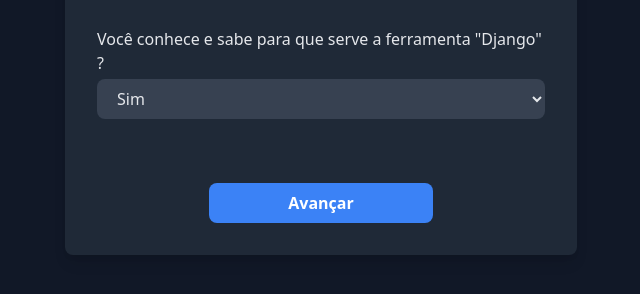
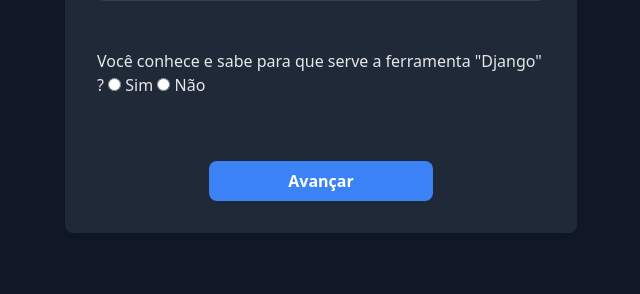
Before and after one commit to L3mitch/Estatistica-Aplicada, a Flask app: template api/app/templates/resposta_fim.html in a window 1280 px wide. Shown: the part 435-729 px from the top of the page, without its empty margins (319-959 px from the left). Run offline with Flask 3, Linux system fonts and the light colour scheme; the template is opened without the code that fills it, so the values that code supplies are empty.

Commit message:
update code

```diff
--- a/api/app/templates/resposta_fim.html
+++ b/api/app/templates/resposta_fim.html
@@ -21,43 +21,33 @@
         </div>
 
         <div class="step">
-          <label for="q2_01" class="block mb-1" >Você conhece e sabe para que serve a ferramenta "Django" ?</label>
-          <select id="q2_01" name="q2_01" class="w-full bg-gray-700 text-gray-200 rounded-lg py-2 px-4 focus:outline-none focus:border-blue-400" required>
-            <option value="S">Sim</option>
-            <option value="N">Não</option>
-          </select>
+          <span>Você conhece e sabe para que serve a ferramenta "Django" ?</span>
+          <label><input type="radio" id="q2_01" name="q2_01" value="S" required> Sim</label>
+          <label><input type="radio" id="q2_01" name="q2_01" value="N" required> Não</label>
         </div>
 
         <div class="step hidden">
-          <label for="q2_02" class="block mb-1" >Você sabe o que é ou para que serve uma API?</label>
-          <select id="q2_02" name="q2_02" class="w-full bg-gray-700 text-gray-200 rounded-lg py-2 px-4 focus:outline-none focus:border-blue-400" required>
-            <option value="S">Sim</option>
-            <option value="N">Não</option>
-          </select>
+          <span>Você sabe o que é ou para que serve uma API?</span>
+          <label><input type="radio" id="q2_02" name="q2_02" value="S" required> Sim</label>
+          <label><input type="radio" id="q2_02" name="q2_02" value="N" required> Não</label>
         </div>
 
         <div class="step hidden">
-          <label for="q2_03" class="block mb-1">Você sabe o que é um arquivo CSV?</label>
-          <select id="q2_03" name="q2_03" class="w-full bg-gray-700 text-gray-200 rounded-lg py-2 px-4 focus:outline-none focus:border-blue-400" required>
-            <option value="S">Sim</option>
-            <option value="N">Não</option>
-          </select>
+          <span>Você sabe o que é um arquivo CSV?</span>
+          <label><input type="radio" id="q2_03" name="q2_03" value="S" required> Sim</label>
+          <label><input type="radio" id="q2_03" name="q2_03" value="N" required> Não</label>
         </div>
 
         <div class="step hidden">
-          <label for="q2_04" class="block mb-1">Você sabe a diferença entre Front-End e Back-End?</label>
-          <select id="q2_04" name="q2_04" class="w-full bg-gray-700 text-gray-200 rounded-lg py-2 px-4 focus:outline-none focus:border-blue-400" required>
-            <option value="S">Sim</option>
-            <option value="N">Não</option>
-          </select>
+          <span>Você sabe a diferença entre Front-End e Back-End?</span>
+          <label><input type="radio" id="q2_04" name="q2_04" value="S" required> Sim</label>
+          <label><input type="radio" id="q2_04" name="q2_04" value="N" required> Não</label>
         </div>
 
         <div class="step hidden">
-          <label for="q2_05" class="block mb-1">Você já ouviu falar sobre Python e suas aplicações?</label>
-          <select id="q2_05" name="q2_05" class="w-full bg-gray-700 text-gray-200 rounded-lg py-2 px-4 focus:outline-none focus:border-blue-400" required>
-            <option value="S">Sim</option>
-            <option value="N">Não</option>
-          </select>
+          <span>Você já ouviu falar sobre Python e suas aplicações?</span>
+          <label><input type="radio" id="q2_05" name="q2_05" value="S" required> Sim</label>
+          <label><input type="radio" id="q2_05" name="q2_05" value="N" required> Não</label>
         </div>
 
         <button type="button" id="avancar" class="w-1/2 mx-auto bg-blue-500 hover:bg-blue-700 text-white mt-12 font-bold py-2 px-4 rounded-lg">Avançar</button>
```
